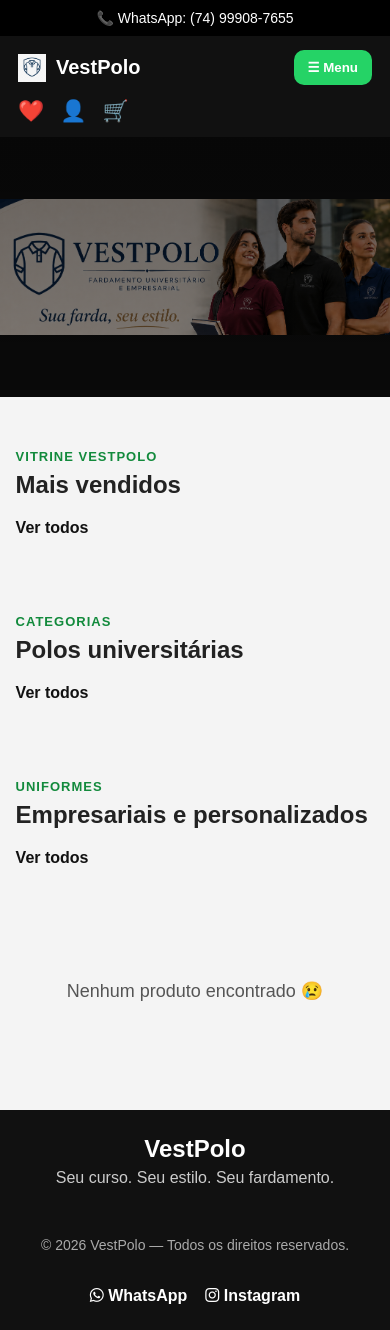
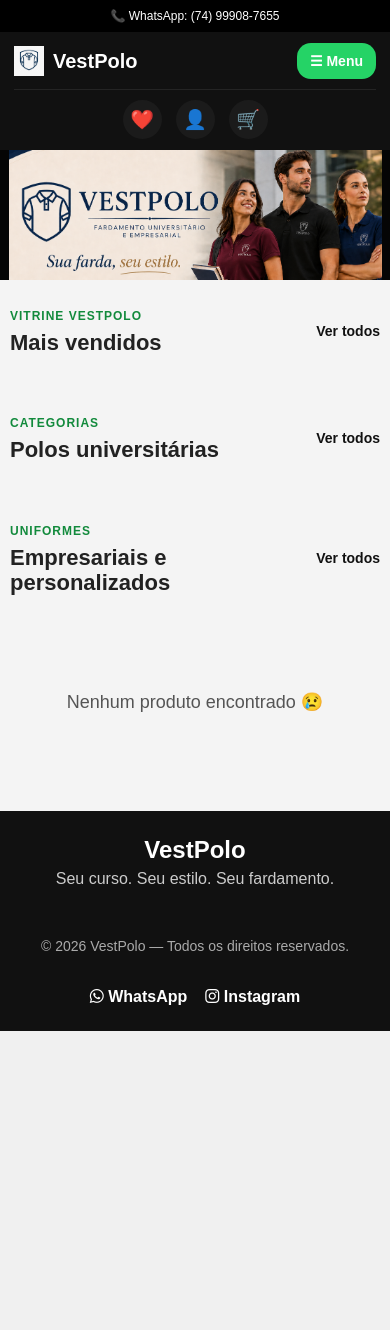
Before and after one commit to CarolineAnne/vestpolo, a Django app: page / in a window 390 px wide. After the commit the page ends 1031 px from the top, so only its background shows below. Run offline with Django 5.2, Linux system fonts and the light colour scheme; data that the repository does not hold is empty.

Commit message:
Melhora visual mobile da home

```diff
--- a/loja/templates/loja/home.html
+++ b/loja/templates/loja/home.html
@@ -646,59 +646,85 @@
 
         @media (max-width: 768px) {
             .topbar {
-                flex-direction: column;
-                gap: 6px;
                 text-align: center;
-                padding: 10px 15px;
-            }
-
-            .secao-premium,
-            .categorias-home {
-                display: none;
+                justify-content: center;
+                padding: 9px 12px;
+                font-size: 13px;
             }
 
             header {
-                padding: 14px 18px;
-                gap: 14px;
+                display: grid;
+                grid-template-columns: 1fr auto;
+                align-items: center;
+                padding: 12px 16px;
+                gap: 10px;
+            }
+
+            header > a {
+                order: 1;
+                min-width: 0;
             }
 
             .logo-area {
-                font-size: 20px;
+                font-size: 22px;
+                gap: 9px;
             }
 
             .logo-area img {
-                height: 1.4em;
-            }
-
-            .header-icons {
-                gap: 14px;
-            }
-
-            .icon-link {
-                font-size: 21px;
+                height: 34px;
+                width: auto;
             }
 
             .menu-toggle {
-                display: block;
+                display: inline-flex;
+                align-items: center;
+                justify-content: center;
                 order: 2;
+                padding: 11px 16px;
+                border-radius: 14px;
+                font-size: 15px;
+                background: #25D366;
+                color: white;
             }
 
             .header-icons {
                 order: 3;
+                grid-column: 1 / -1;
                 width: 100%;
-                justify-content: flex-start;
-                gap: 16px;
+                justify-content: center;
+                gap: 14px;
+                padding-top: 10px;
+                border-top: 1px solid rgba(255,255,255,0.08);
+            }
+
+            .icon-link {
+                width: 42px;
+                height: 42px;
+                background: #1b1b1b;
+                border-radius: 50%;
+                font-size: 21px;
+                display: flex;
+                align-items: center;
+                justify-content: center;
+            }
+
+            .badge {
+                top: -6px;
+                right: -6px;
+                font-size: 10px;
+                padding: 3px 6px;
             }
 
             .menu-loja {
                 order: 4;
+                grid-column: 1 / -1;
                 width: 100%;
                 display: none;
                 flex-direction: column;
-                align-items: flex-start;
+                align-items: stretch;
                 gap: 0;
                 background: #1a1a1a;
-                border-radius: 12px;
+                border-radius: 16px;
                 padding: 8px;
                 margin-top: 4px;
             }
@@ -709,8 +735,8 @@
 
             .menu-loja a {
                 width: 100%;
-                padding: 13px 12px;
-                border-radius: 8px;
+                padding: 13px 14px;
+                border-radius: 10px;
                 font-size: 15px;
             }
 
@@ -720,65 +746,111 @@
             }
 
             .hero {
-                min-height: 320px;
+                min-height: 0;
+                height: auto;
+                aspect-ratio: 3 / 1;
                 padding: 0;
-                margin-bottom: 50px;
+                margin-bottom: 32px;
+                background-image: url('/static/img/banner.png');
                 background-size: contain;
                 background-position: center;
                 background-repeat: no-repeat;
-                background-color: #111;
+                background-color: #050505;
             }
 
-            .hero h1 {
-                font-size: 42px;
-                line-height: 1.08;
+            .hero-overlay,
+            .hero-content {
+                display: none;
             }
 
-            .hero p {
-                font-size: 16px;
-                line-height: 1.5;
+            .secao-premium,
+            .categorias-home {
+                display: none;
             }
 
-            .hero-buttons {
-                gap: 12px;
-            }
-
-            .hero-btn,
-            .hero-btn-outline {
-                width: 100%;
-                padding: 15px 22px;
-                font-size: 15px;
-            }
-
-            .secao-premium h2 {
-                font-size: 26px;
-            }
-
-            .categorias-home {
-                grid-template-columns: 1fr;
+            .vitrine-premium {
+                width: calc(100% - 24px);
+                margin: 30px auto;
             }
 
             .vitrine-topo {
-                flex-direction: column;
-                align-items: flex-start;
+                flex-direction: row;
+                align-items: center;
+                justify-content: space-between;
+                gap: 12px;
+                margin-bottom: 16px;
             }
 
             .vitrine-topo h2 {
                 font-size: 24px;
+                line-height: 1.15;
+            }
+
+            .vitrine-topo .subtitulo {
+                font-size: 12px;
+            }
+
+            .vitrine-topo a {
+                font-size: 14px;
+                white-space: nowrap;
+            }
+
+            .carrossel-produtos {
+                gap: 14px;
+                padding-bottom: 16px;
             }
 
             .mini-produto {
-                min-width: 190px;
-                max-width: 190px;
+                min-width: 78vw;
+                max-width: 78vw;
+                padding: 14px;
+                border-radius: 18px;
             }
 
             .mini-produto img {
-                height: 150px;
+                height: 220px;
+                object-fit: contain;
+                background: #f7f7f7;
+            }
+
+            .mini-produto h3 {
+                font-size: 18px;
+                line-height: 1.25;
+            }
+
+            .mini-produto p {
+                font-size: 18px;
             }
 
             .container {
                 grid-template-columns: 1fr;
                 width: calc(100% - 24px);
+                gap: 18px;
+                padding-bottom: 40px;
+            }
+
+            .card {
+                border-radius: 18px;
+                padding: 14px;
+            }
+
+            .imagem-card {
+                height: 240px;
+                background: #f7f7f7;
+            }
+
+            .imagem-card img {
+                object-fit: contain;
+            }
+
+            .card h3 {
+                font-size: 19px;
+                line-height: 1.25;
+            }
+
+            .descricao {
+                min-height: auto;
+                -webkit-line-clamp: 3;
             }
 
             .footer-container {
@@ -795,35 +867,62 @@
         /* Responsivo: celulares pequenos */
 
         @media (max-width: 480px) {
-            .hero {
-                min-height: 260px;
-                padding: 0;
-                background-size: contain;
-                background-position: center;
-                background-repeat: no-repeat;
-                background-color: #111;
+            .topbar {
+                font-size: 12px;
             }
 
-            .hero h1 {
-                font-size: 34px;
+            header {
+                padding: 11px 14px;
             }
 
-            .hero p {
-                font-size: 15px;
+            .logo-area {
+                font-size: 20px;
             }
 
-            .card img,
-            .imagem-card {
-                height: 210px;
+            .logo-area img {
+                height: 30px;
+            }
+
+            .menu-toggle {
+                padding: 10px 13px;
+                font-size: 14px;
+            }
+
+            .icon-link {
+                width: 39px;
+                height: 39px;
+                font-size: 19px;
+            }
+
+            .hero {
+                aspect-ratio: 3 / 1;
+                margin-bottom: 26px;
+            }
+
+            .vitrine-premium {
+                width: calc(100% - 20px);
+                margin: 26px auto;
+            }
+
+            .vitrine-topo h2 {
+                font-size: 22px;
             }
 
             .mini-produto {
-                min-width: 170px;
-                max-width: 170px;
+                min-width: 82vw;
+                max-width: 82vw;
             }
 
             .mini-produto img {
-                height: 135px;
+                height: 205px;
+            }
+
+            .container {
+                width: calc(100% - 20px);
+            }
+
+            .imagem-card {
+                height: 220px;
             }
 
             .categoria-card {
```
